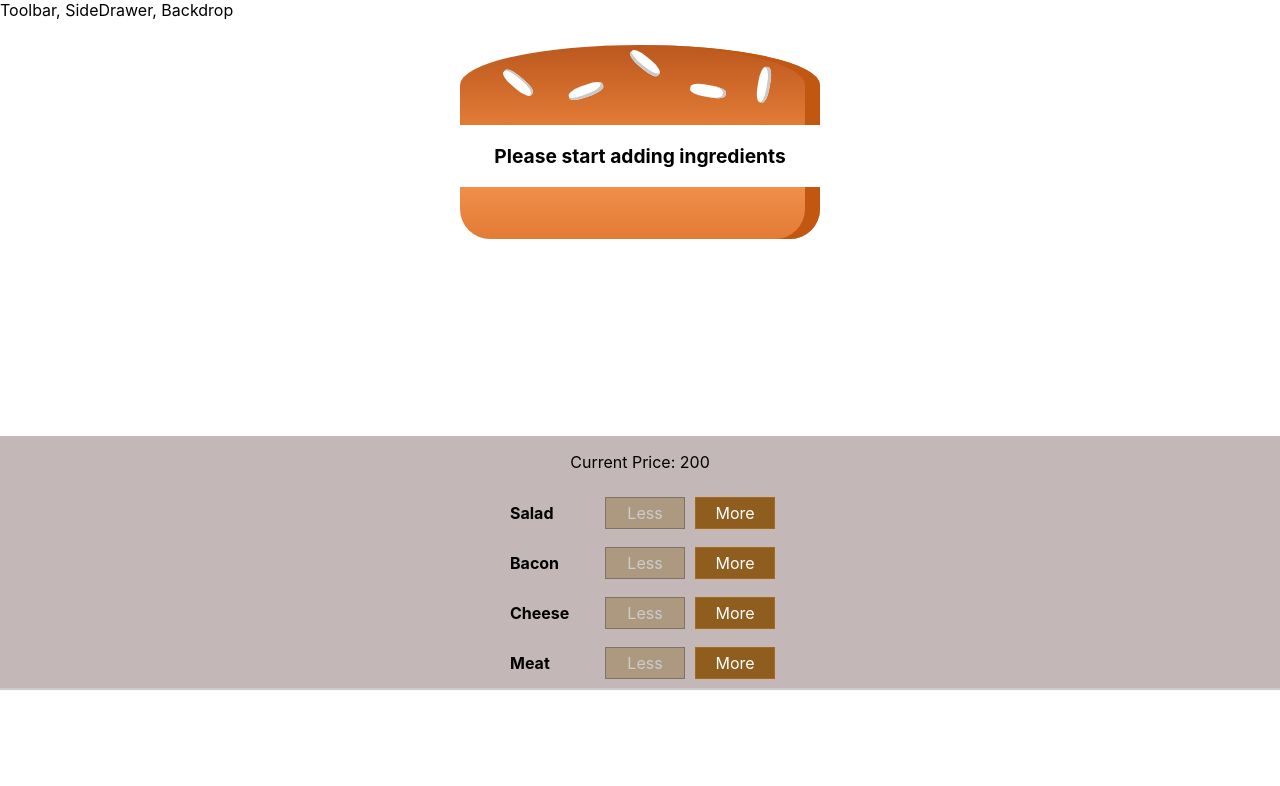
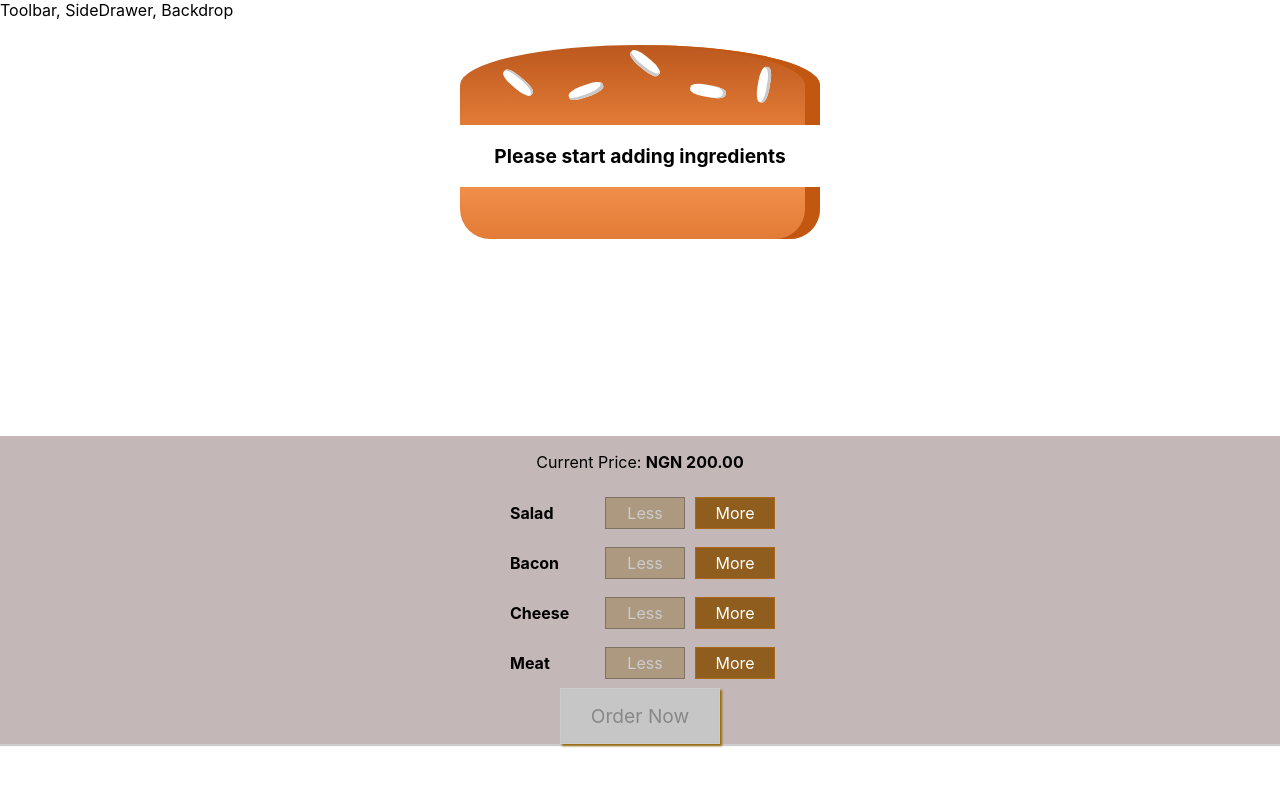
Before and after one commit to gaiyadev/Burger-app, a React (Create React App) app: page / in a window 1280 px wide. Shown: the top 786 px of the page. Built offline with nearby package versions, Linux system fonts and the light colour scheme.

Commit message:
Add: added order button

```diff
--- a/src/components/Burger/BuildControls/BuildControl/BuildControl.js
+++ b/src/components/Burger/BuildControls/BuildControl/BuildControl.js
@@ -7,7 +7,9 @@
             onClick={props.removed}
             disabled={props.disabled}
             className={styles.Less}>Less</button>
-        <button onClick={props.added} className={styles.More}>More</button>
+        <button
+            onClick={props.added}
+            className={styles.More}>More</button>
     </div>
 );
 
--- a/src/components/Burger/BuildControls/BuildControls.js
+++ b/src/components/Burger/BuildControls/BuildControls.js
@@ -11,7 +11,7 @@
 
 const buildControls = (props) => (
     <div className={styles.BuildControls}>
-        <p>Current Price: {props.price}</p>
+        <p>Current Price: <strong>NGN {props.price.toFixed(2)}</strong> </p>
         {controls.map(ctrl => (
             <BuildControl
                 key={ctrl.label}
@@ -21,6 +21,9 @@
                 added={() => props.ingredientAdded(ctrl.type)}
             />
         ))}
+        <button
+            disabled={!props.purchasable}
+            className={styles.OrderButton}>Order Now</button>
     </div>
 );
 
--- a/src/components/Burger/BuildControls/BuildControls.module.css
+++ b/src/components/Burger/BuildControls/BuildControls.module.css
@@ -8,3 +8,45 @@
 box-shadow: 0 2px 1px #ccc;
 padding: 10px, 0;
 }
+
+
+.OrderButton {
+    background-color: #DAD735;
+    outline: none;
+    cursor: pointer;
+    border: 1px solid #966909;
+    color: #966909;
+    font-family: inherit;
+    font-size: 1.2em;
+    padding: 15px 30px;
+    box-shadow: 2px 2px 2px #966909;
+}
+
+.OrderButton:hover, .OrderButton:active {
+    background-color: #A0DB41;
+    border: 1px solid #966909;
+    color: #966909;
+}
+
+.OrderButton:disabled {
+    background-color: #C7C6C6;
+    cursor: not-allowed;
+    border: 1px solid #ccc;
+    color: #888888;
+}
+
+.OrderButton:not(:disabled) {
+    animation: enable 0.3s linear;
+}
+
+@keyframes enable {
+    0% {
+        transform: scale(1);
+    }
+    60% {
+        transform: scale(1.1);
+    }
+    100% {
+        transform: scale(1);
+    }
+}
--- a/src/containers/BurgerBuilder/BurgerBuilder.js
+++ b/src/containers/BurgerBuilder/BurgerBuilder.js
@@ -21,9 +21,21 @@
                 cheese: 0,
                 meat: 0,
             },
-            totalPrice: 200
+            totalPrice: 200,
+            purchasable: false
         }
     }
+
+    purchasableHandler(ingredients) {
+        const sum = Object.keys(ingredients).map(igKey => {
+            return ingredients[igKey];
+        }).reduce((sum, el) => {
+            return sum + el;
+        }, 0);
+        this.setState({ purchasable: sum > 0 });
+    }
+
+
     addHandler = (type) => {
         const oldCount = this.state.ingredients[type];
         const updatedCount = oldCount + 1;
@@ -35,7 +47,7 @@
         const oldPrice = this.state.totalPrice;
         const newPrice = oldPrice + priceAddtion;
         this.setState({ totalPrice: newPrice, ingredients: updateIngredients })
-
+        this.purchasableHandler(updateIngredients);
     }
 
     removeHandler = (type) => {
@@ -50,11 +62,13 @@
         };
         updateIngredients[type] = updatedCount;
         const priceSubtraction = INGREDIENT_PRICES[type];
-        const oldPrice = this.setState.totalPrice;
+        const oldPrice = this.state.totalPrice;
         const newPrice = oldPrice - priceSubtraction;
         this.setState({ totalPrice: newPrice, ingredients: updateIngredients })
+        this.purchasableHandler(updateIngredients);
+    }
 
-    }
+
 
     render() {
         const disableInfo = {
@@ -72,7 +86,7 @@
                     ingredientSubtracted={this.removeHandler}
                     ingredientAdded={this.addHandler}
                     price={this.state.totalPrice}
-
+                    purchasable={this.state.purchasable}
                 />
             </Aux>
         );
```
